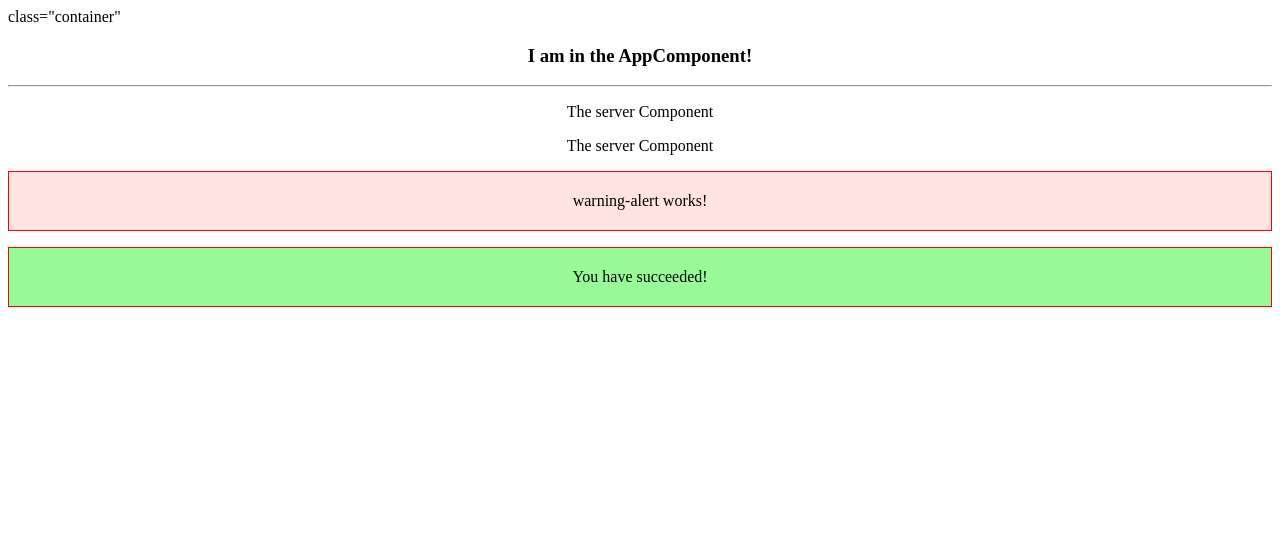
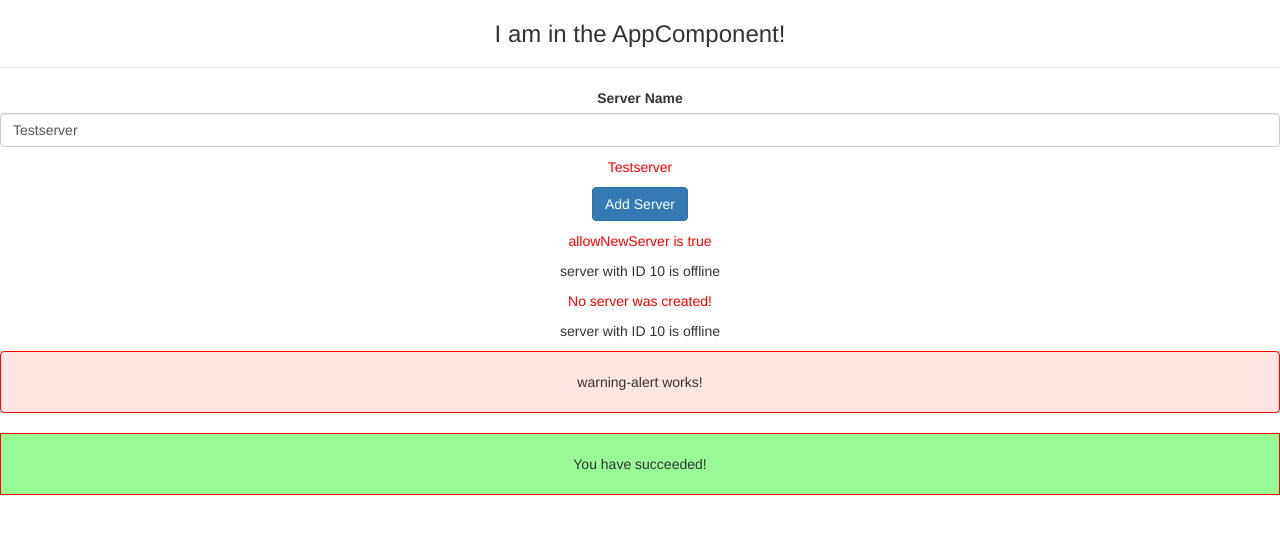
Before and after one commit to hillaryskye/angular7-app, an Angular app: page / in a window 1280 px wide. Shown: the top 534 px of the page. Built offline with nearby package versions, Linux system fonts and the light colour scheme.

Commit message:
adding data binding

```diff
--- a/package.json
+++ b/package.json
@@ -19,6 +19,7 @@
     "@angular/platform-browser": "~7.2.0",
     "@angular/platform-browser-dynamic": "~7.2.0",
     "@angular/router": "~7.2.0",
+    "bootstrap": "^3.3.7",
     "core-js": "^2.5.4",
     "rxjs": "~6.3.3",
     "tslib": "^1.9.0",
--- a/src/app/app.component.html
+++ b/src/app/app.component.html
@@ -1,5 +1,5 @@
 <!--The content below is only a placeholder and can be replaced.-->
-<div> class="container"
+<div class="container">
   <div class="row">
     <div class="col-xs-12"></div>
   </div>
--- a/src/app/server/server.component.html
+++ b/src/app/server/server.component.html
@@ -1 +1 @@
-<p>The server Component</p>
+<p>{{ 'server' }} with ID {{ serverId }} is {{ getServerStatus() }}</p>
--- a/src/app/server/server.component.ts
+++ b/src/app/server/server.component.ts
@@ -5,4 +5,10 @@ import { Component } from '@angular/core';
     templateUrl: './server.component.html'
 })
 export class ServerComponent {
+    serverId: number = 10;
+    serverStatus: string = 'offline';
+
+    getServerStatus() {
+        return this.serverStatus;
+    }
 }
--- a/src/app/servers/servers.component.html
+++ b/src/app/servers/servers.component.html
@@ -1,2 +1,14 @@
+<label>Server Name</label>
+<!-- <input type="text" class="form-control"
+(input)="onUpdateServerName($event)"> -->
+<input type="text" class="form-control"
+[(ngModel)]="serverName">
+<p>{{ serverName }}</p>
+<button class="btn btn-primary"
+    [disabled]="!allowNewServer"
+    (click)="onCreateServer()">Add Server</button>
+    <p>allowNewServer is {{ allowNewServer }}</p>
+    <!-- <p [innerText]="allowNewServer"></p> -->
 <app-server></app-server>
+<p>{{ serverCreationStatus }}</p>
 <app-server></app-server>
--- a/src/app/servers/servers.component.ts
+++ b/src/app/servers/servers.component.ts
@@ -2,14 +2,29 @@ import { Component, OnInit } from '@angular/core';
 
 @Component({
   selector: 'app-servers',
-  template: '<app-server></app-server><app-server></app-server>',
+  // template: '<app-server></app-server><app-server></app-server>',
+  templateUrl: './servers.component.html',
   styleUrls: ['./servers.component.css']
 })
 export class ServersComponent implements OnInit {
+ allowNewServer = false;
+ serverCreationStatus = "No server was created!";
+ serverName = 'Testserver';
 
-  constructor() { }
+ constructor() {
+   setTimeout(() => {
+     this.allowNewServer = true;
+   }, 2000);
+ }
 
-  ngOnInit() {
-  }
+ ngOnInit() {
+ }
 
+ onCreateServer() {
+   this.serverCreationStatus = "Server was created!";
+ }
+
+ onUpdateServerName(event: Event) {
+  this.serverName = (<HTMLInputElement>event.target).value;
 }
+}
--- a/src/styles.css
+++ b/src/styles.css
@@ -1 +1,2 @@
 /* You can add global styles to this file, and also import other style files */
+@import '~bootstrap/dist/css/bootstrap.min.css';
```
Also changed, not shown: 1 other file (tests, documents, lock files or other folders).
